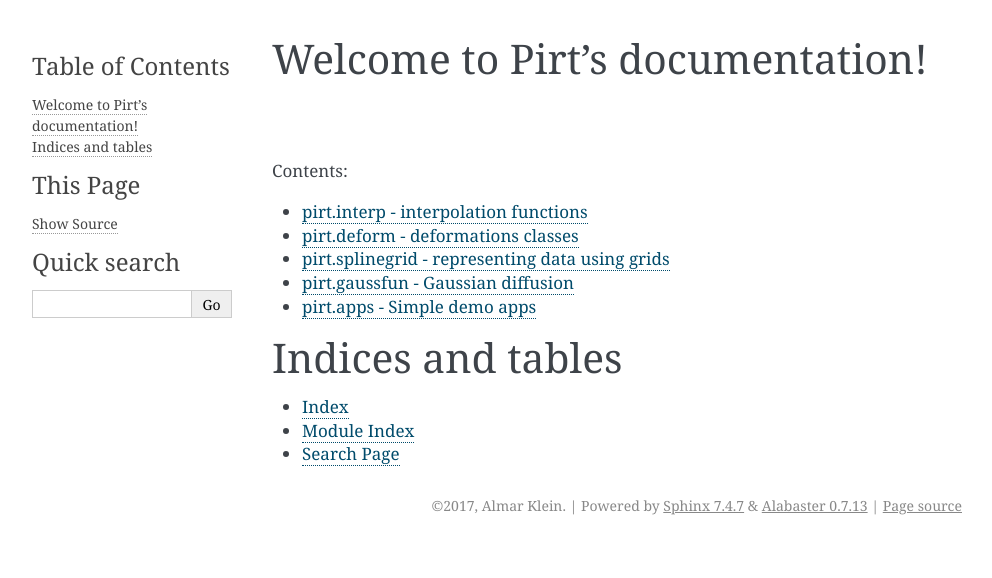
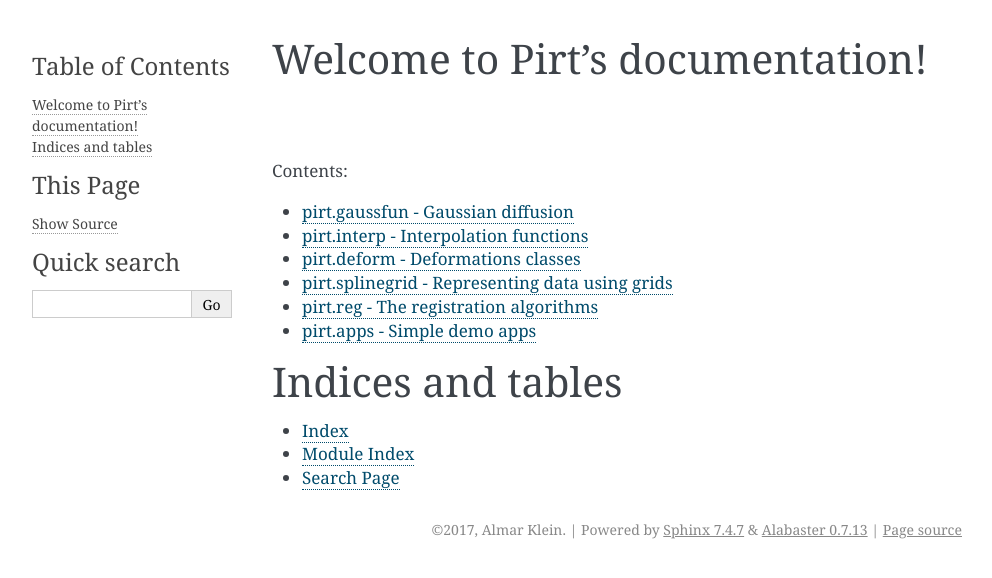
Before and after one commit to almarklein/pirt, a Sphinx documentation site: the page built from docs/index.rst, in a window 1280 px wide. Shown: the top 578 px of the page, without its empty margins (148-1140 px from the left). Built offline with Sphinx 7.4.7, drawn with Linux system fonts in a browser that asks for light colours.

Commit message:
Add reg docs

```diff
--- a/docs/deform.rst
+++ b/docs/deform.rst
@@ -1,5 +1,5 @@
 ----------------------------------
-pirt.deform - deformations classes
+pirt.deform - Deformations classes
 ----------------------------------
 
 .. automodule:: pirt.deform
--- a/docs/index.rst
+++ b/docs/index.rst
@@ -10,10 +10,11 @@ Welcome to Pirt's documentation!
    :maxdepth: 1
    :caption: Contents:
 
+   gaussfun
    interp
    deform
    splinegrid
-   gaussfun
+   reg
    apps
 
 
--- a/docs/interp.rst
+++ b/docs/interp.rst
@@ -1,5 +1,5 @@
 -------------------------------------
-pirt.interp - interpolation functions
+pirt.interp - Interpolation functions
 -------------------------------------
 
 .. automodule:: pirt.interp
--- a/docs/splinegrid.rst
+++ b/docs/splinegrid.rst
@@ -1,5 +1,5 @@
 -----------------------------------------------
-pirt.splinegrid - representing data using grids
+pirt.splinegrid - Representing data using grids
 -----------------------------------------------
 
 .. automodule:: pirt.splinegrid
--- a/pirt/__init__.py
+++ b/pirt/__init__.py
@@ -35,7 +35,7 @@ from .deform import (Deformation, DeformationIdentity,
                      DeformationGridForward, DeformationFieldForward,
                      DeformationGridBackward, DeformationFieldBackward)
 
-from . import reg
+from .reg import *
 
 
 # Some utils need to be imported to use them
```
Also changed, not shown: docs/reg.rst (added, +50 -0 lines), 1 other file.
